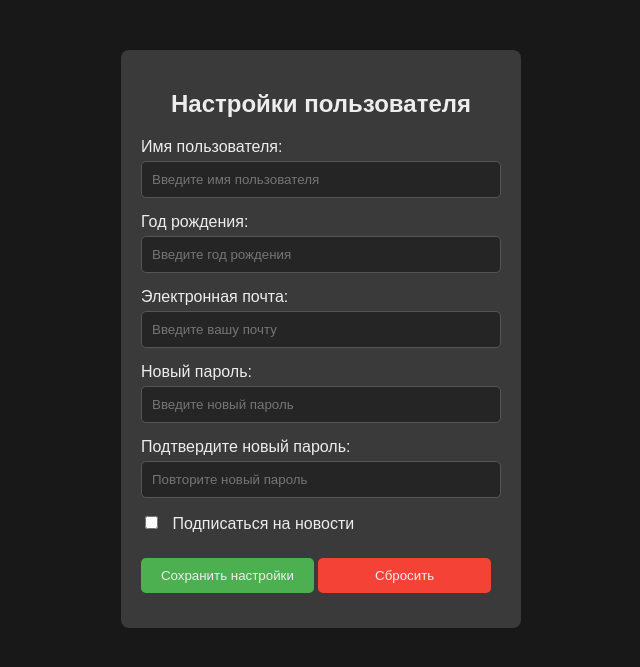
After one commit to Turishchev/djangoBot, a Django app: page /settings/ in a window 1280 px wide. The commit adds this page. Shown: the top 667 px of the page, without its empty margins (319-959 px from the left). Run offline with Django 5.2, Linux system fonts and the light colour scheme.

Commit message:
add settings css and html files, it's worked

```diff
--- a/DjangoBot/DjangoBot/settings.py
+++ b/DjangoBot/DjangoBot/settings.py
@@ -117,7 +117,7 @@ USE_TZ = True
 # Static files (CSS, JavaScript, Images)
 # https://docs.djangoproject.com/en/5.1/howto/static-files/
 
-STATIC_URL = "static/"
+STATIC_URL = "/static/"
 
 STATICFILES_DIRS = [
     BASE_DIR / "static",
--- a/DjangoBot/globalwin/templates/globalwin/globalwin.html
+++ b/DjangoBot/globalwin/templates/globalwin/globalwin.html
@@ -3,7 +3,8 @@
 <head>
     <meta charset="utf-8">
     <title>LK</title>
-    <link rel="stylesheet" href="static/globalwin/css/globalwin.css">
+    {% load static %}
+    <link rel="stylesheet" href="{% static 'globalwin/css/globalwin.css' %}">
 </head>
 <body>
     <div class="container">
--- /dev/null
+++ b/DjangoBot/globalwin/templates/globalwin/settings.html
@@ -0,0 +1,57 @@
+<!DOCTYPE html>
+<html lang="ru">
+
+<head>
+	<meta charset="UTF-8">
+	<meta name="viewport" content="width=device-width, initial-scale=1.0">
+	<title>Настройки пользователя</title>
+	{% load static %}
+	<link rel="stylesheet" href="{% static 'globalwin/css/settings.css' %}"></head>
+
+<body>
+
+	<div class="settings-container">
+		<h2>Настройки пользователя</h2>
+
+		<form action="/submit" method="post">
+			<div class="form-group">
+				<label for="username">Имя пользователя:</label>
+				<input type="text" id="username" name="username" placeholder="Введите имя пользователя" required>
+			</div>
+
+			<div class="form-group">
+				<label for="dob">Год рождения:</label>
+				<input type="number" id="dob" name="dob" placeholder="Введите год рождения" required>
+			</div>
+
+			<div class="form-group">
+				<label for="email">Электронная почта:</label>
+				<input type="email" id="email" name="email" placeholder="Введите вашу почту" required>
+			</div>
+
+			<div class="form-group">
+				<label for="password">Новый пароль:</label>
+				<input type="password" id="password" name="password" placeholder="Введите новый пароль">
+			</div>
+
+			<div class="form-group">
+				<label for="confirm-password">Подтвердите новый пароль:</label>
+				<input type="password" id="confirm-password" name="confirm-password"
+					placeholder="Повторите новый пароль">
+			</div>
+
+			<div class="form-group">
+				<label><input type="checkbox" name="receive-newsletters"> Подписаться на новости</label>
+			</div>
+
+			<div class="form-group">
+				<button type="submit">Сохранить настройки</button>
+				<button type="reset">Сбросить</button>
+			</div>
+		</form>
+	</div>
+
+</body>
+
+
+</html>
--- a/DjangoBot/globalwin/urls.py
+++ b/DjangoBot/globalwin/urls.py
@@ -3,5 +3,5 @@ from . import views
 
 urlpatterns = [
     path('', views.index),
-    path('about/', views.about),
+    path('settings/', views.settings),
 ]
--- a/DjangoBot/globalwin/views.py
+++ b/DjangoBot/globalwin/views.py
@@ -5,5 +5,5 @@ def index(request):
     return render(request, "globalwin/globalwin.html ")
 
 
-def about(request):
-    return render(request, "globalwin/settingsglobalwin.html")
+def settings(request):
+    return render(request, "globalwin/settings.html")
```
Also changed, not shown: DjangoBot/globalwin/static/globalwin/css/settings.css (renamed from DjangoBot/globalwin/static/globalwin/css/settingsglobalwin.css), DjangoBot/globalwin/static/globalwin/img/img.jpg (added), DjangoBot/globalwin/templates/globalwin/settingsglobalwin.html (deleted).
